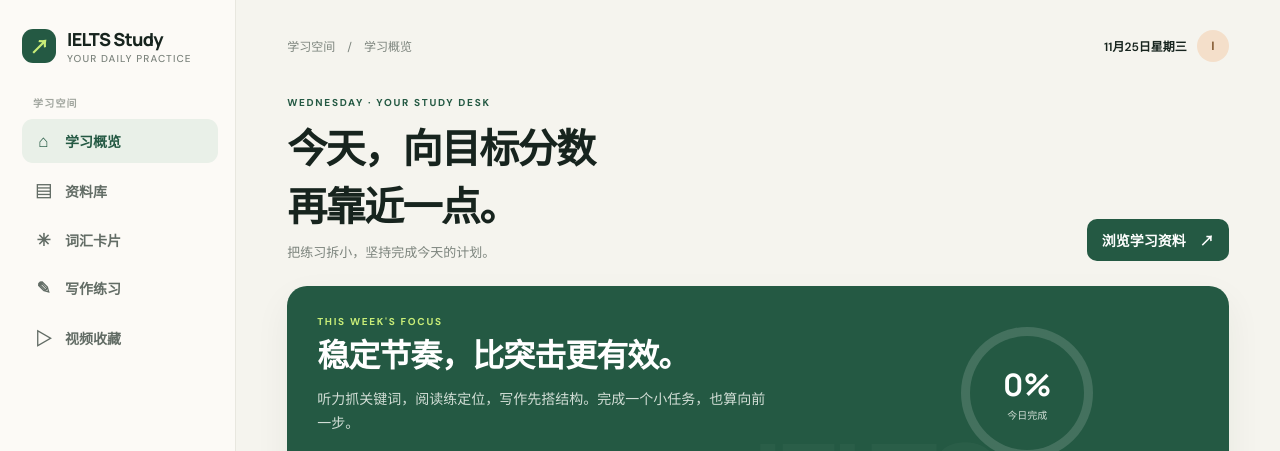
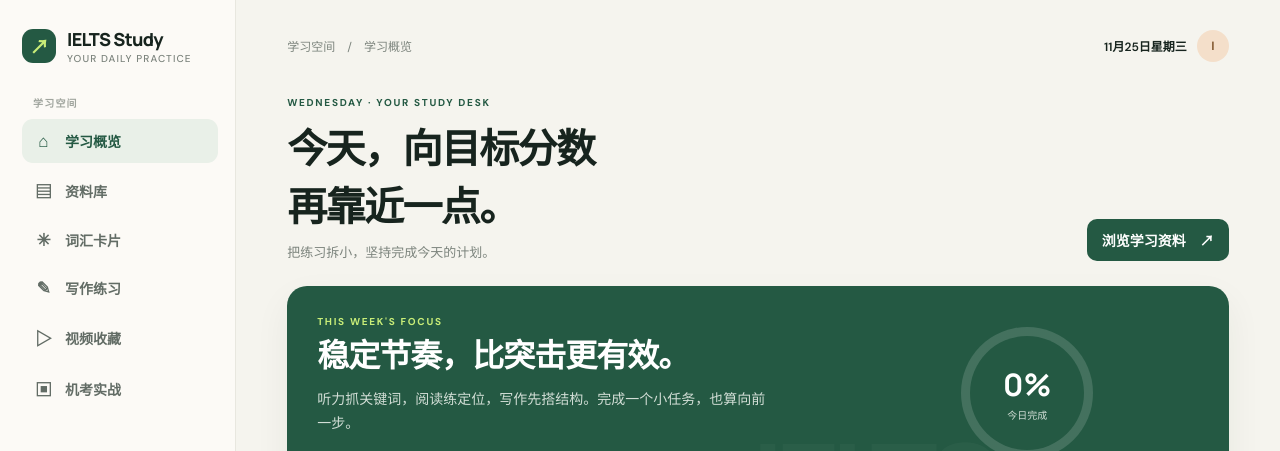
Before and after one commit to zhangyzon-ai/English-learning, a plain HTML site: page index.html in a window 1280 px wide. Shown: the top 451 px of the page. Drawn offline with Linux system fonts and the light colour scheme.

Commit message:
Add computer IELTS practice to homepage navigation

```diff
--- a/index.html
+++ b/index.html
@@ -11,7 +11,7 @@
     *{box-sizing:border-box}body{margin:0;background:var(--paper);color:var(--ink);font-family:'DM Sans','Microsoft YaHei',sans-serif;font-size:14px}button,input,textarea,select{font:inherit}button{cursor:pointer}a{color:inherit}
     .layout{min-height:100vh;display:grid;grid-template-columns:236px minmax(0,1fr)}.sidebar{padding:27px 17px 22px 22px;border-right:1px solid var(--line);display:flex;flex-direction:column;gap:30px;background:rgba(255,254,250,.7)}
     .brand{display:flex;align-items:center;gap:11px;font:800 18px Manrope,sans-serif;letter-spacing:-.7px}.brand-mark{width:34px;height:34px;border-radius:11px;background:var(--green);color:var(--lime);display:grid;place-items:center;font-size:19px}.brand small{display:block;font:500 10px 'DM Sans';color:var(--muted);letter-spacing:1.1px;margin-top:1px}
-    .nav-label{font-size:10px;font-weight:700;letter-spacing:1.2px;color:#a0a59e;padding:0 11px;margin:0 0 9px}.nav{display:grid;gap:4px}.nav button{border:0;background:transparent;text-align:left;padding:11px 12px;border-radius:11px;color:#626c65;display:flex;align-items:center;gap:12px;font-weight:600}.nav button:hover{background:#f0f0e9;color:var(--ink)}.nav button.active{background:var(--soft);color:var(--green)}.nav .icon{width:19px;text-align:center;font-size:17px}.sidebar-bottom{margin-top:auto}.streak{border-radius:15px;background:var(--green);padding:16px;color:white;position:relative;overflow:hidden}.streak:after{content:'✳';position:absolute;font-size:76px;color:#ffffff12;right:-3px;bottom:-27px}.streak small{color:#c7d7cd}.streak strong{display:block;font:700 22px Manrope;margin-top:8px}.streak p{font-size:11px;color:#d4e1d8;margin:5px 0 0}
+    .nav-label{font-size:10px;font-weight:700;letter-spacing:1.2px;color:#a0a59e;padding:0 11px;margin:0 0 9px}.nav{display:grid;gap:4px}.nav button,.nav .nav-link{border:0;background:transparent;text-align:left;padding:11px 12px;border-radius:11px;color:#626c65;display:flex;align-items:center;gap:12px;font-weight:600;text-decoration:none}.nav button:hover,.nav .nav-link:hover{background:#f0f0e9;color:var(--ink)}.nav button.active{background:var(--soft);color:var(--green)}.nav .icon{width:19px;text-align:center;font-size:17px}.sidebar-bottom{margin-top:auto}.streak{border-radius:15px;background:var(--green);padding:16px;color:white;position:relative;overflow:hidden}.streak:after{content:'✳';position:absolute;font-size:76px;color:#ffffff12;right:-3px;bottom:-27px}.streak small{color:#c7d7cd}.streak strong{display:block;font:700 22px Manrope;margin-top:8px}.streak p{font-size:11px;color:#d4e1d8;margin:5px 0 0}
     main{max-width:1440px;width:100%;padding:30px clamp(22px,4vw,58px) 52px;margin:0 auto}.topbar{display:flex;align-items:center;justify-content:space-between;margin-bottom:34px}.crumb{color:var(--muted);font-size:12px}.today{display:flex;align-items:center;gap:10px;font-size:12px;font-weight:600}.avatar{width:32px;height:32px;background:var(--peach);color:#855c35;border-radius:50%;display:grid;place-items:center;font-weight:700}.page{display:none}.page.active{display:block}.heading{display:flex;justify-content:space-between;align-items:flex-end;margin-bottom:25px}.eyebrow{font-size:10px;text-transform:uppercase;letter-spacing:1.7px;color:var(--green);font-weight:700;margin:0 0 8px}.heading h1{font:700 clamp(28px,4vw,40px) Manrope,'Microsoft YaHei',sans-serif;letter-spacing:-1.6px;margin:0}.subhead{color:var(--muted);margin:9px 0 0;font-size:13px}.button{border:0;border-radius:10px;background:var(--green);color:white;padding:11px 15px;font-weight:700}.button:hover{background:#183f2e}.button.secondary{background:var(--white);border:1px solid var(--line);color:var(--ink)}.button.small{padding:8px 11px;font-size:12px}
     .hero{background:var(--green);color:white;border-radius:20px;padding:27px 30px;display:grid;grid-template-columns:1.5fr 1fr;align-items:center;gap:24px;min-height:204px;position:relative;overflow:hidden;box-shadow:var(--shadow)}.hero:after{content:'IELTS';position:absolute;font:800 110px Manrope;letter-spacing:-9px;color:#ffffff08;right:25%;bottom:-31px}.hero .eyebrow{color:var(--lime)}.hero h2{font:700 clamp(23px,3vw,32px) Manrope,'Microsoft YaHei';letter-spacing:-1px;margin:0 0 11px;max-width:430px}.hero p{color:#d2ded6;line-height:1.7;max-width:450px;margin:0}.hero-actions{display:flex;gap:9px;margin-top:18px}.hero .button{background:var(--lime);color:#173323}.hero .button.secondary{background:#ffffff16;color:white;border-color:#ffffff28}.ring-wrap{justify-self:center;z-index:1;text-align:center}.ring{--progress:0%;width:132px;height:132px;border-radius:50%;display:grid;place-items:center;background:conic-gradient(var(--lime) var(--progress),#ffffff25 0);position:relative}.ring:before{content:'';position:absolute;inset:9px;border-radius:50%;background:var(--green)}.ring-inner{position:relative}.ring-inner b{display:block;font:700 31px Manrope}.ring-inner span{font-size:10px;color:#d2ded6}.ring-caption{font-size:11px;color:#d2ded6;margin-top:9px}
     .section-row{display:flex;justify-content:space-between;align-items:center;margin:29px 0 13px}.section-row h2{font:700 17px Manrope;margin:0;letter-spacing:-.4px}.text-link{border:0;background:none;color:var(--green);font-weight:700;font-size:12px}.metrics{display:grid;grid-template-columns:repeat(4,1fr);gap:12px;margin-top:15px}.metric,.card{background:var(--white);border:1px solid var(--line);border-radius:15px;padding:17px;box-shadow:var(--shadow)}.metric{min-height:100px}.metric-top{display:flex;justify-content:space-between;color:var(--muted);font-size:11px}.metric-icon{font-size:17px}.metric strong{display:block;font:700 25px Manrope;letter-spacing:-1px;margin-top:11px}.metric strong small{font:500 11px 'DM Sans';color:var(--muted);letter-spacing:0}
@@ -34,6 +34,7 @@
       <button data-page="vocab"><span class="icon">✳</span><span class="nav-text">词汇卡片</span></button>
       <button data-page="writing"><span class="icon">✎</span><span class="nav-text">写作练习</span></button>
       <button data-page="videos"><span class="icon">▷</span><span class="nav-text">视频收藏</span></button>
+      <a class="nav-link" href="./computer-vs-paper/computer-vs-paper.html"><span class="icon">▣</span><span class="nav-text">机考实战</span></a>
     </nav></div>
     <div class="sidebar-bottom"><div class="streak"><small>本周学习</small><strong><span id="weekCount">0</span> / 5 天</strong><p>每天进步一点点</p></div></div>
   </aside>
```
